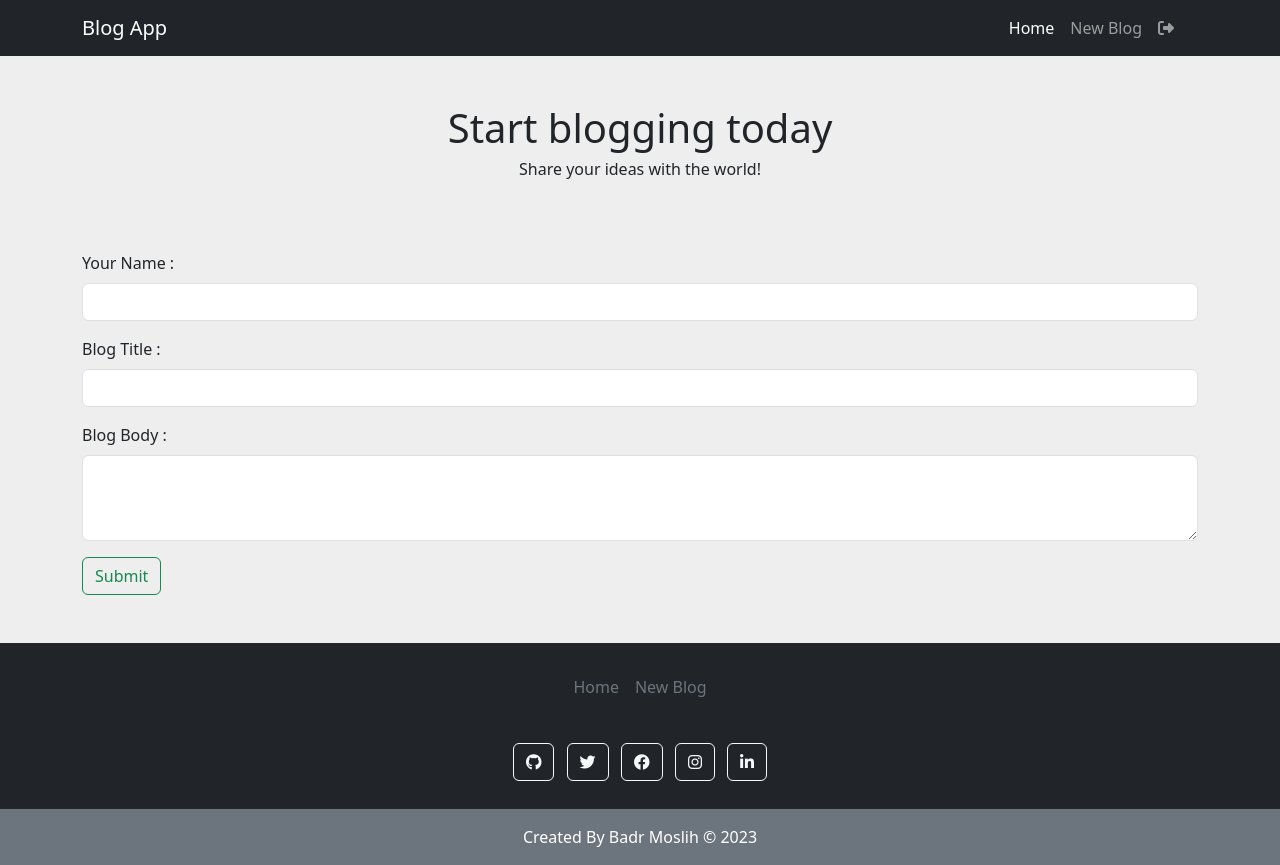
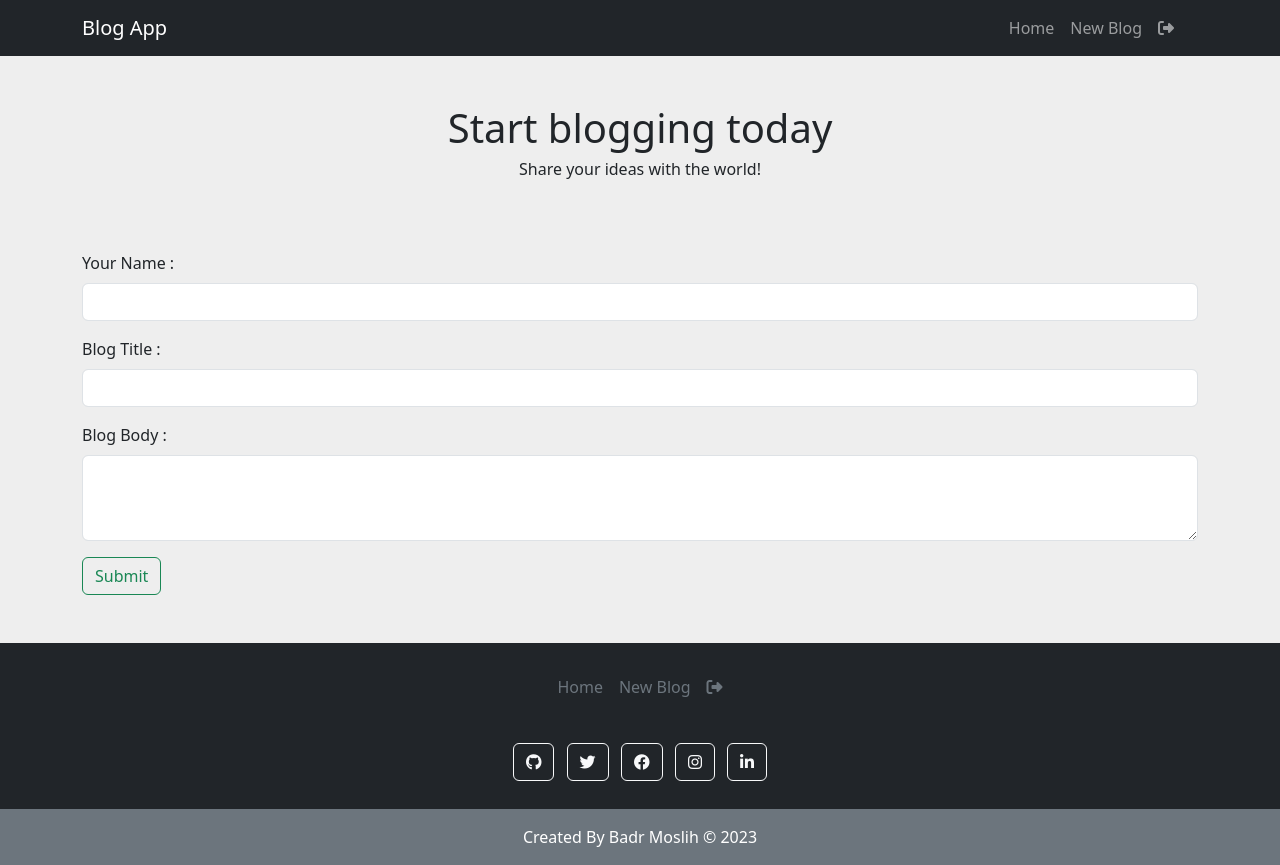
Before and after one commit to Moslihbadr/Blog-App, a PHP site: page /new_blog.php in a window 1280 px wide. Run offline with PHP 8.4, Linux system fonts and the light colour scheme; the visitor is signed in with stand-in values (Sample User, id 1).

Commit message:
update footer.php

```diff
--- a/login.php
+++ b/login.php
@@ -25,7 +25,7 @@ if (isset($_POST["login"])) {
       $_SESSION["password"] = $password;
       $_SESSION["login"] = true;
 
-      header('Location: index.php');
+      header('Location: new_blog.php');
       exit();
     } else {
       $errorMessage = "Invalid Password, Try again.";
--- a/new_blog.php
+++ b/new_blog.php
@@ -26,15 +26,15 @@ if (!$_SESSION['login']) {
       <form class="mt-5" action="<?php echo $_SERVER['PHP_SELF']; ?>" id="add_blog" method="POST">
       <div class="mb-3">
         <label for="exampleFormControlInput1" class="form-label">Your Name :</label>
-        <input type="text" class="form-control" id="exampleFormControlInput1" name="blog_writer">
+        <input type="text" class="form-control" id="exampleFormControlInput1" name="blog_writer" required>
       </div>
       <div class="mb-3">
         <label for="exampleFormControlInput2" class="form-label">Blog Title :</label>
-        <input type="text" class="form-control" id="exampleFormControlInput2" name="blog_title">
+        <input type="text" class="form-control" id="exampleFormControlInput2" name="blog_title" required>
       </div>
       <div class="mb-3">
         <label for="exampleFormControlTextarea1" class="form-label">Blog Body :</label>
-        <textarea class="form-control" id="exampleFormControlTextarea1" rows="3" name="blog_body"></textarea>
+        <textarea class="form-control" id="exampleFormControlTextarea1" rows="3" name="blog_body" required></textarea>
       </div>
       <input type="submit" value="Submit" class="btn btn-outline-success">
     </form>
--- a/php/footer.php
+++ b/php/footer.php
@@ -1,10 +1,32 @@
+<?php
+if (!(session_status() === PHP_SESSION_ACTIVE)) {
+  session_start();
+}
+?>
+
 <div class="container-fluid px-0 pt-5">
   <footer class="bg-dark text-center text-white">
   <div class="container p-4 pb-0">
     <section>
-    <ul class="nav justify-content-center pb-3 mb-3 ">
-      <li class="nav-item"><a href="../Blog/index.php" class="nav-link px-2 text-secondary">Home</a></li>
-      <li class="nav-item"><a href="../Blog/new_blog.php" class="nav-link px-2 text-secondary">New Blog</a></li>
+    <ul class="nav justify-content-center pb-3 mb-3">
+      <li class="nav-item">
+        <a href="../Blog/index.php" class="nav-link px-2 text-secondary">Home</a>
+      </li>
+      <li class="nav-item">
+        <a href="../Blog/new_blog.php" class="nav-link px-2 text-secondary">New Blog</a>
+      </li>
+      <?php if (isset($_SESSION['login'])){ ?>
+          <li class="nav-item">
+            <a href="./php/logout.php" class="nav-link px-2 text-secondary" title="logout"><i class="fa-solid fa-right-from-bracket"></i></a>
+          </li>
+          <?php } else {?>
+          <li class="nav-item">
+            <a class="nav-link px-2 text-secondary" href="../Blog/login.php">Login</a>
+          </li>
+          <li class="nav-item">
+            <a class="nav-link px-2 text-secondary" href="../Blog/sign_up.php">Sign up</a>
+          </li>
+      <?php }; ?>
     </ul>
     </section>
     <section class="mb-4">
--- a/php/header.php
+++ b/php/header.php
@@ -1,11 +1,14 @@
 <?php
-session_start();
+
+if (!(session_status() === PHP_SESSION_ACTIVE)) {
+  session_start();
+}
 
 ?>
 
 <nav class="navbar navbar-dark bg-dark fixed-top navbar-expand-md">
   <div class="container">
-    <a class="navbar-brand" href="#">Blog App</a>
+    <a class="navbar-brand" href="index.php">Blog App</a>
     <button class="navbar-toggler navbar-toggler-sm" type="button" data-bs-toggle="offcanvas" data-bs-target="#offcanvasNavbar" aria-controls="offcanvasNavbar" aria-label="Toggle navigation">
       <span class="navbar-toggler-icon"></span>
     </button>
@@ -19,7 +22,7 @@ session_start();
       <div class="offcanvas-body">
         <ul class="navbar-nav justify-content-end align-items-center flex-md-grow-1 pe-3">
           <li class="nav-item">
-            <a class="nav-link active" aria-current="page" href="../Blog/index.php">Home</a>
+            <a class="nav-link" aria-current="page" href="../Blog/index.php">Home</a>
           </li>
           <li class="nav-item">
             <a class="nav-link" href="../Blog/new_blog.php">New Blog</a>
@@ -27,7 +30,6 @@ session_start();
           <?php if (isset($_SESSION['login'])){ ?>
           <li class="nav-item">
             <a href="./php/logout.php" class="nav-link" title="logout"><i class="fa-solid fa-right-from-bracket"></i></a>
-
           </li>
           <?php } else {?>
           <li class="nav-item">
```
